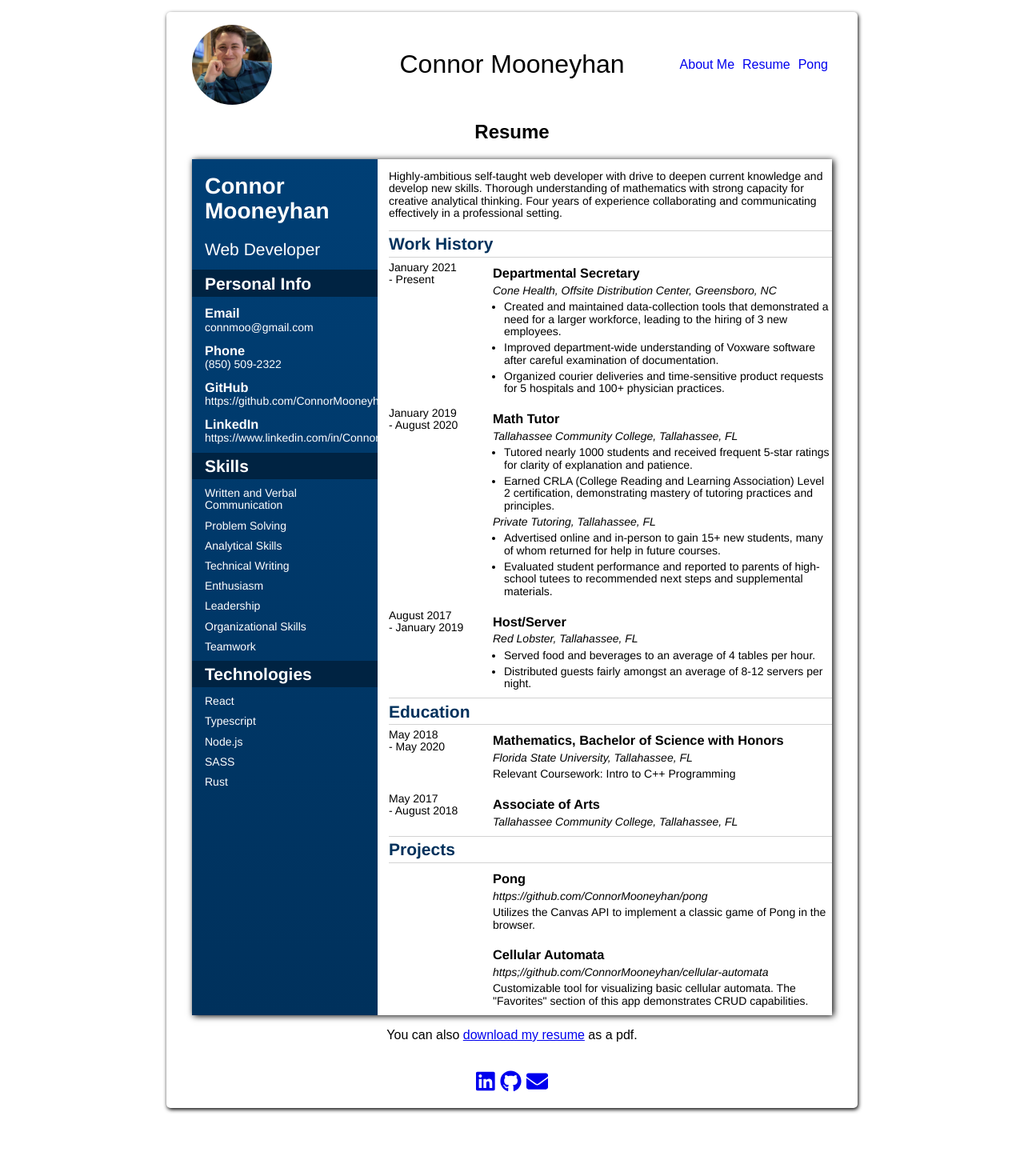
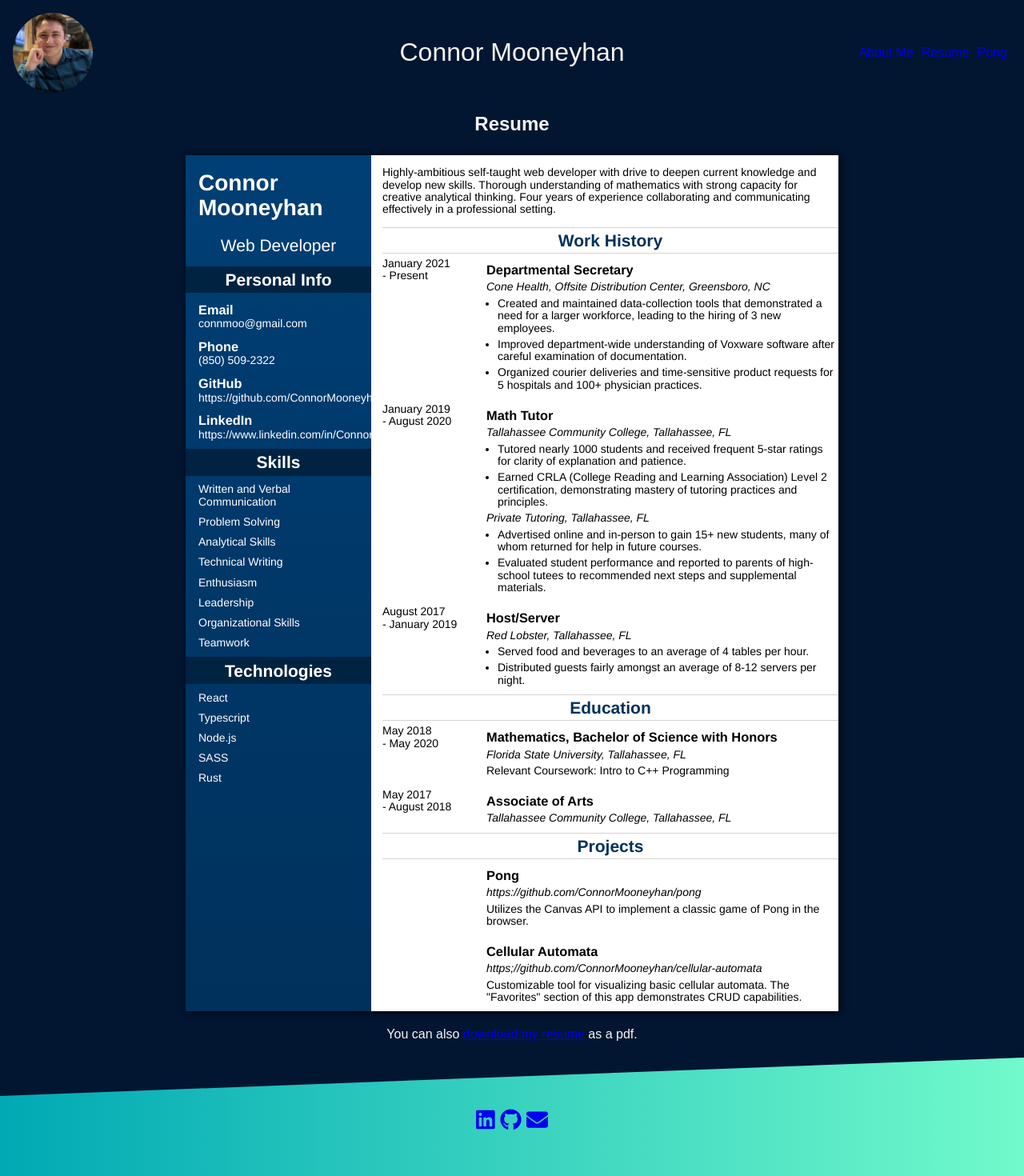
Before and after one commit to ConnorMooneyhan/personal-site, a React (Create React App) app: page /resume in a window 1280 px wide. Shown: the top 1470 px of the page at 80% size. Before the commit the page ends 1400 px from the top, so only its background shows below. Built offline with nearby package versions, Linux system fonts and the light colour scheme; a web font is replaced by a local one.

Commit message:
Implement first semblance of a color scheme

```diff
--- a/src/App.scss
+++ b/src/App.scss
@@ -4,22 +4,25 @@
 @use "./components/Footer/Footer";
 @use "./components/ResumeSection/ResumeSection";
 @use "./components/Pong/Pong";
+@use "./components/Home/Home";
+
+$main-width: 60ch;
 
 .App {
-  // color: $text-light;
+  color: whitesmoke;
   font-family: $font-main;
-  text-align: center;
-  padding: 0 2em;
-  max-width: 50em;
-  margin: 15px auto;
-  border-radius: 5px;
-  box-shadow: 1px 2px 5px black;
+  padding: 0;
+  margin: 0 auto;
   display: flex;
   flex-direction: column;
+  background: #021631;
+  line-height: 1.6;
 
   main {
     flex: 1;
     position: relative;
+    max-width: 8.5in;
+    margin: auto;
   }
 }
 
--- a/src/App.tsx
+++ b/src/App.tsx
@@ -6,14 +6,15 @@ import AboutMe from "./components/AboutMe/AboutMe";
 import ResumeSection from "./components/ResumeSection/ResumeSection";
 import Pong from './components/Pong/Pong';
 import Footer from "./components/Footer/Footer";
+import Home from './components/Home/Home';
 
 function App() {
   return (
-    <div className="App" style={{minHeight: window.innerHeight - 30}} >
+    <div className="App" style={{minHeight: window.innerHeight}} >
       <Header />
       <main>
         <Routes>
-          <Route path="/*" element={<AboutMe />} />
+          <Route path="/*" element={<Home />} />
           <Route path="/about-me" element={<AboutMe />} />
           <Route path="/resume" element={<ResumeSection />} />
           <Route path="/pong" element={<Pong />} />
--- a/src/components/AboutMe/_AboutMe.scss
+++ b/src/components/AboutMe/_AboutMe.scss
@@ -0,0 +1,3 @@
+h2 {
+  text-align: center;
+}
--- a/src/components/Footer/_Footer.scss
+++ b/src/components/Footer/_Footer.scss
@@ -1,7 +1,19 @@
+@use '../../theme' as *;
+
+.Footer {
+  background: linear-gradient(to right, $accent-color-1, $accent-color-2);
+  clip-path: polygon(0% 30%, 100% 0%, 100% 100%, 0% 100%);
+  height: 10em;
+  display: flex;
+  justify-content: center;
+  align-items: center;
+}
+
 // ul with social media and email links
 .Footer__contact-info {
   list-style: none;
   padding-left: 0;
+  text-align: center;
   li {
     display: inline-block;
     padding: .2em;
--- a/src/components/Header/_Header.scss
+++ b/src/components/Header/_Header.scss
@@ -1,26 +1,23 @@
 .Header {
-  padding-top: 1em;
+  padding: 1em 1em 0 1em;
   display: flex;
   align-items: center;
-  justify-content: space-between;
+  justify-content: space-around;
 
   .img-container {
     flex: 1;
-    text-align: left;
-    vertical-align: middle;
     display: flex;
     img {
       border-radius: 50%;
-      align-self: center;
     }
   }
 
   h1 {
+    flex-grow: 0;
     font-weight: 400;
-    margin: auto;
-    * {
+    & > * {
       text-decoration: none;
-      color: black;
+      color: whitesmoke;
     }
   }
 
--- /dev/null
+++ b/src/components/Home/Home.tsx
@@ -0,0 +1,7 @@
+const Home = () => {
+  return (
+    <h1>Home Page</h1>
+  )
+}
+
+export default Home;
--- a/src/components/ResumeSection/_ResumeSection.scss
+++ b/src/components/ResumeSection/_ResumeSection.scss
@@ -2,13 +2,13 @@
   max-width: 8.5in; min-height: 11in;
   display: flex;
   font-size: 14px;
-  /*Roboto, Lato, PT Sans, Arimo*/
+  color: black;
+  background: white;
   font-family: "Arimo", sans-serif;
   line-height: 1.1;
   box-shadow: 2px 1px 8px black;
   margin: 0 auto;
   text-align: left;
-
   & h1 {
     font-size: 28px;
   }
@@ -81,3 +81,7 @@
     }
   }
 }
+
+.Resume~p {
+  text-align: center;
+}
--- a/src/css/App.css
+++ b/src/css/App.css
@@ -1,26 +1,23 @@
 .Header {
-  padding-top: 1em;
+  padding: 1em 1em 0 1em;
   display: flex;
   align-items: center;
-  justify-content: space-between;
+  justify-content: space-around;
 }
 .Header .img-container {
   flex: 1;
-  text-align: left;
-  vertical-align: middle;
   display: flex;
 }
 .Header .img-container img {
   border-radius: 50%;
-  align-self: center;
 }
 .Header h1 {
+  flex-grow: 0;
   font-weight: 400;
-  margin: auto;
 }
-.Header h1 * {
+.Header h1 > * {
   text-decoration: none;
-  color: black;
+  color: whitesmoke;
 }
 .Header nav {
   flex: 1;
@@ -38,9 +35,23 @@
   text-decoration: none;
 }
 
+h2 {
+  text-align: center;
+}
+
+.Footer {
+  background: linear-gradient(to right, #00a9b4, #71facb);
+  clip-path: polygon(0% 30%, 100% 0%, 100% 100%, 0% 100%);
+  height: 10em;
+  display: flex;
+  justify-content: center;
+  align-items: center;
+}
+
 .Footer__contact-info {
   list-style: none;
   padding-left: 0;
+  text-align: center;
 }
 .Footer__contact-info li {
   display: inline-block;
@@ -74,7 +85,8 @@
   min-height: 11in;
   display: flex;
   font-size: 14px;
-  /*Roboto, Lato, PT Sans, Arimo*/
+  color: black;
+  background: white;
   font-family: "Arimo", sans-serif;
   line-height: 1.1;
   box-shadow: 2px 1px 8px black;
@@ -139,6 +151,10 @@
   padding-left: 1em;
 }
 
+.Resume ~ p {
+  text-align: center;
+}
+
 #myCanvas {
   background: black;
 }
@@ -153,19 +169,20 @@
 }
 
 .App {
+  color: whitesmoke;
   font-family: "Mohave", sans-serif;
-  text-align: center;
-  padding: 0 2em;
-  max-width: 50em;
-  margin: 15px auto;
-  border-radius: 5px;
-  box-shadow: 1px 2px 5px black;
+  padding: 0;
+  margin: 0 auto;
   display: flex;
   flex-direction: column;
+  background: #021631;
+  line-height: 1.6;
 }
 .App main {
   flex: 1;
   position: relative;
+  max-width: 8.5in;
+  margin: auto;
 }
 
 body {
```
Also changed, not shown: src/_theme.scss (+4 -22 lines), src/components/Home/_Home.scss (added), 1 other file (tests, documents, lock files or other folders).
